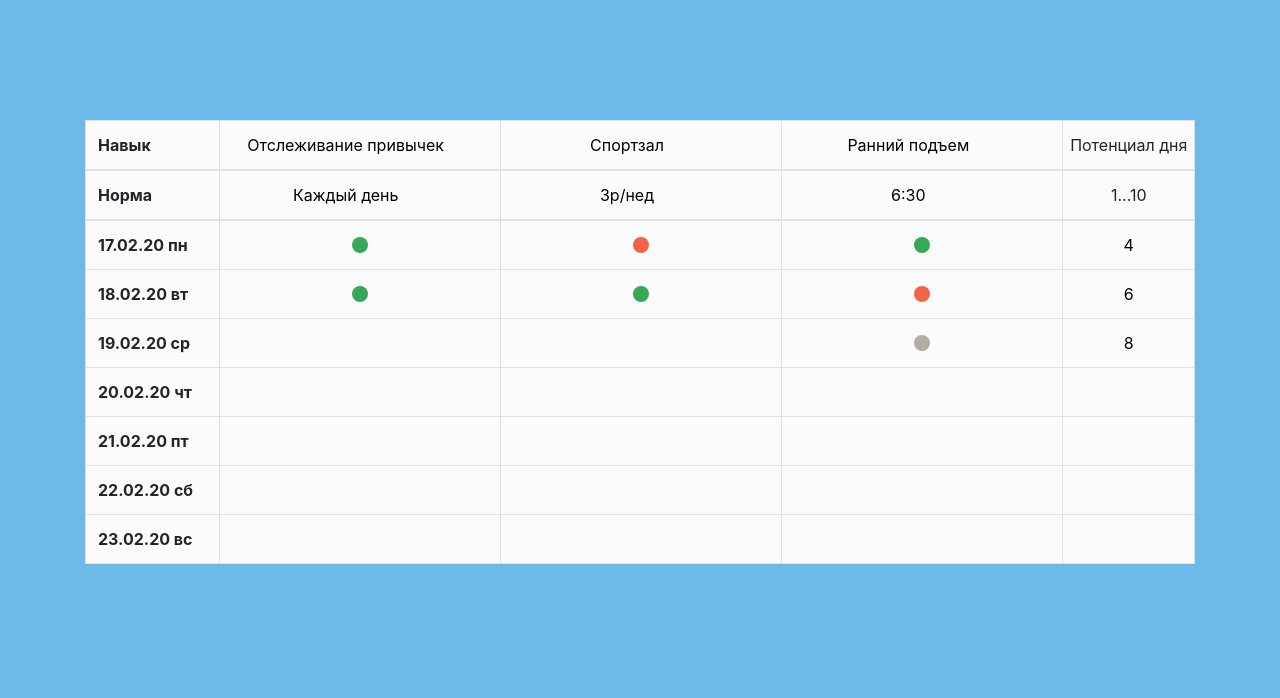
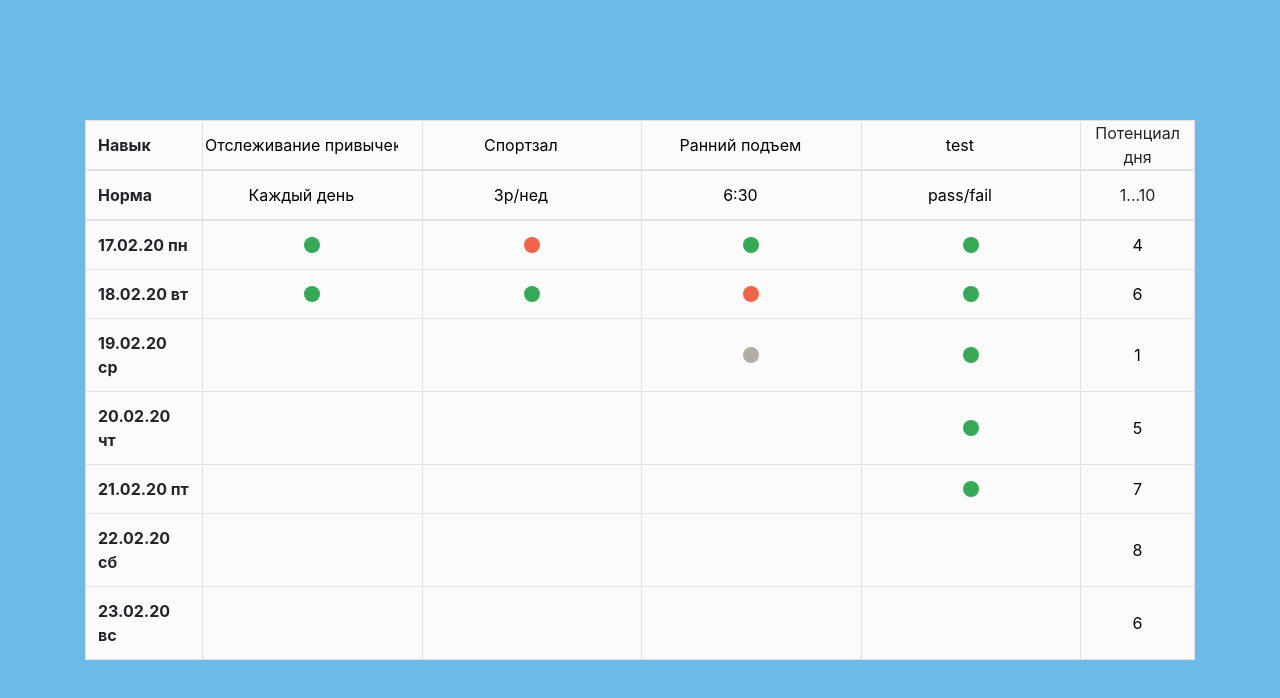
Before and after one commit to PickleDan/habits-tracker-app, a React (Create React App) app: page / in a window 1280 px wide. Shown: the top 698 px of the page. Built offline with nearby package versions, Linux system fonts and the light colour scheme.

Commit message:
fix inputs of habit name, habit measure and day potential

```diff
--- a/src/components/Table.js
+++ b/src/components/Table.js
@@ -22,9 +22,27 @@ const dayNumberToDayName = {
 };
 
 const Table = ({ habits, weekDays }) => {
+    console.log(weekDays);
+
     const [habitsState, setHabitsState] = useState(habits);
 
-    const [inputState, setInputState] = useState({ input: "" });
+    const [inputHabitNameState, setInputHabitNameState] = useState(
+        habitsState.map(habit => habit.name)
+    );
+
+    const [inputHabitMeasureState, setInputHabitMeasureState] = useState(
+        habitsState.map(habit => habit.measuringValue)
+    );
+
+    const [inputDayPotentialState, setInputDayPotentialState] = useState([
+        4,
+        6,
+        1,
+        5,
+        7,
+        8,
+        6
+    ]);
 
     const [editingNameMode, setEditingNameMode] = useState(
         habitsState.map(() => false)
@@ -56,7 +74,6 @@ const Table = ({ habits, weekDays }) => {
                 dayPotential
             };
         }
-
         const updatedHabits = replaceById(habitsState, updatedHabit);
         setHabitsState(updatedHabits);
     };
@@ -67,29 +84,18 @@ const Table = ({ habits, weekDays }) => {
             status: Status.FAILED,
             dayPotential
         };
-
         const updatedHabits = replaceById(habitsState, updatedHabit);
-
         setHabitsState(updatedHabits);
     };
 
-    const inputDayPotentialHandler = (
-        e,
-        habitWithDayPotentialData,
-        dayName
-    ) => {
+    const inputDayPotentialHandler = (e, dayOrderNumber) => {
         const inputValue = e.target.value;
-
         if (parseInt(inputValue) > 10 || parseInt(inputValue) <= 0) {
             alert("Вы ввели недопустимое значение, введите число от 1 до 10");
         } else {
-            const updatedHabit = cloneObject(habitWithDayPotentialData);
-            updatedHabit.stats[dayName].dayPotential = inputValue;
-
-            const { habits } = this.state;
-            const updatedHabits = replaceById(habits, updatedHabit);
-
-            this.setState({ habits: updatedHabits });
+            const cloneDayPotentialState = [...inputDayPotentialState];
+            cloneDayPotentialState[dayOrderNumber] = e.target.value;
+            setInputDayPotentialState(cloneDayPotentialState);
         }
     };
 
@@ -103,7 +109,12 @@ const Table = ({ habits, weekDays }) => {
         setEditingNameMode(editingNameMode.map(() => false));
 
     const handleHabitNameOnChange = (e, habit) => {
-        this.setState({ inputState: e.target.value });
+        const updatedHabitNameInput = inputHabitNameState.map(
+            (name, nameId) => {
+                return habit.id - 1 === nameId ? e.target.value : name;
+            }
+        );
+        setInputHabitNameState([updatedHabitNameInput]);
     };
 
     const handleHabitMeasuringOnClick = habit => {
@@ -115,13 +126,13 @@ const Table = ({ habits, weekDays }) => {
     const onBlurHabitMeasuring = () =>
         setEditingMeasureMode(editingMeasureMode.map(() => false));
 
-    const handleMeasuringValueChange = (e, habit) => {
-        const { habits } = this.state;
-        const measuringValue = e.target.value;
-        const updatedHabits = Habit.updateHabit(habits, habit, {
-            measuringValue
-        });
-        this.setState({ habits: updatedHabits });
+    const handleHabitMeasureOnChange = (e, habit) => {
+        const updatedHabitMeasureInput = inputHabitMeasureState.map(
+            (measure, measureId) => {
+                return habit.id - 1 === measureId ? e.target.value : measure;
+            }
+        );
+        setInputHabitMeasureState(updatedHabitMeasureInput);
     };
 
     const listOfHabitsNames = habits.map(habit => {
@@ -129,10 +140,11 @@ const Table = ({ habits, weekDays }) => {
             <HabitName
                 key={habit.id}
                 habit={habit}
-                handleHabitNameOnChange={handleHabitNameOnChange}
                 handleHabitNameOnClick={handleHabitNameOnClick}
                 editingMode={editingNameMode}
                 onBlurHabitName={onBlurHabitName}
+                handleHabitNameOnChange={handleHabitNameOnChange}
+                inputState={inputHabitNameState}
             />
         );
     });
@@ -143,11 +155,12 @@ const Table = ({ habits, weekDays }) => {
         <HabitMeasure
             key={habit.id}
             habit={habit}
-            onMeasuringValueChange={handleMeasuringValueChange}
             handleHabitMeasuringOnClick={handleHabitMeasuringOnClick}
             onBlurHabitMeasuring={onBlurHabitMeasuring}
             editingMode={editingMeasureMode}
             setEditingMode={setEditingMeasureMode}
+            handleHabitMeasureOnChange={handleHabitMeasureOnChange}
+            inputState={inputHabitMeasureState}
         />
     ));
 
@@ -190,15 +203,12 @@ const Table = ({ habits, weekDays }) => {
                                     type="number"
                                     className="day-patential-input"
                                     value={
-                                        habits[0].stats[
-                                            dayNumberToDayName[dayOrderNumber]
-                                        ].dayPotential
+                                        inputDayPotentialState[dayOrderNumber]
                                     }
                                     onChange={e =>
                                         inputDayPotentialHandler(
                                             e,
-                                            habits[0],
-                                            dayNumberToDayName[dayOrderNumber]
+                                            dayOrderNumber
                                         )
                                     }
                                 ></input>
--- a/src/components/habitMeasure/HabitMeasure.js
+++ b/src/components/habitMeasure/HabitMeasure.js
@@ -8,7 +8,9 @@ const HabitMeasure = ({
     habit,
     handleHabitMeasuringOnClick,
     onBlurHabitMeasuring,
-    editingMode
+    editingMode,
+    handleHabitMeasureOnChange,
+    inputState
 }) => {
     const icons = (
         <>
@@ -27,9 +29,10 @@ const HabitMeasure = ({
             <form className={HabitMeasureStyles.habitMeasuringForm}>
                 <input
                     className="measuring-value-input"
-                    value={habit.measuringValue}
+                    value={inputState[habit.id - 1]}
                     spellCheck="false"
                     onClick={() => handleHabitMeasuringOnClick(habit)}
+                    onChange={e => handleHabitMeasureOnChange(e, habit)}
                     onBlur={onBlurHabitMeasuring}
                 ></input>
                 <div className={cn(HabitMeasureStyles.habitMeasuringButtons)}>
--- a/src/components/habitMeasure/HabitMeasure.module.scss
+++ b/src/components/habitMeasure/HabitMeasure.module.scss
@@ -8,7 +8,7 @@
 .habitMeasuringButtons {
     padding-right: 10px;
     position: absolute;
-    right: -9px;
+    right: -5px;
     bottom: -4px;
     cursor: pointer;
     display: flex !important;
--- a/src/components/habitName/HabitName.js
+++ b/src/components/habitName/HabitName.js
@@ -6,10 +6,11 @@ import cn from "classnames";
 
 const HabitName = ({
     habit,
-    handleHabitNameOnChange,
     handleHabitNameOnClick,
     editingMode,
-    onBlurHabitName
+    onBlurHabitName,
+    handleHabitNameOnChange,
+    inputState
 }) => {
     const icons = (
         <>
@@ -28,7 +29,7 @@ const HabitName = ({
             <form className={HabitNameStyles.habitNameForm}>
                 <input
                     className="habit-name-input"
-                    value={habit.name}
+                    value={inputState[habit.id - 1]}
                     onChange={e => handleHabitNameOnChange(e, habit)}
                     onClick={() => handleHabitNameOnClick(habit)}
                     onBlur={onBlurHabitName}
--- a/src/components/habitName/habitName.module.scss
+++ b/src/components/habitName/habitName.module.scss
@@ -7,7 +7,7 @@
 
 .habitNameButtons {
     position: absolute;
-    right: -9px;
+    right: -5px;
     bottom: 3px;
     padding-right: 10px;
     cursor: pointer;
--- a/src/models/habit.js
+++ b/src/models/habit.js
@@ -1,18 +1,11 @@
 import cloneObject from "../utils/cloneObject";
 import replaceById from "../utils/replaceById";
 
-const createHabit = ({
+const createHabit = ({ id, name, measuringValue, stats = [] }) => ({
     id,
     name,
     measuringValue,
-  stats = [],
-  dayPotentialValue
-}) => ({
-  id,
-  name,
-  measuringValue,
-  stats,
-  dayPotentialValue
+    stats
 });
 
 const updateHabit = (habits, habit, habitChanges) => {
--- a/src/models/mocks/habit.js
+++ b/src/models/mocks/habit.js
@@ -12,13 +12,13 @@ const READING_HABIT = Habit.createHabit({
     name: "Отслеживание привычек",
     measuringValue: "Каждый день",
     stats: {
-        MONDAY: { status: Status.DONE, dayPotential: 4 },
-        TUESDAY: { status: Status.DONE, dayPotential: 6 },
-        WEDNESDAY: { status: Status.NOT_SPECIFIED, dayPotential: 8 },
-        THURSDAY: { status: Status.NOT_SPECIFIED, dayPotential: "" },
-        FRIDAY: { status: Status.NOT_SPECIFIED, dayPotential: "" },
-        SATURDAY: { status: Status.NOT_SPECIFIED, dayPotential: "" },
-        SUNDAY: { status: Status.NOT_SPECIFIED, dayPotential: "" }
+        MONDAY: { status: Status.DONE },
+        TUESDAY: { status: Status.DONE },
+        WEDNESDAY: { status: Status.NOT_SPECIFIED },
+        THURSDAY: { status: Status.NOT_SPECIFIED },
+        FRIDAY: { status: Status.NOT_SPECIFIED },
+        SATURDAY: { status: Status.NOT_SPECIFIED },
+        SUNDAY: { status: Status.NOT_SPECIFIED }
     }
 });
 
@@ -27,13 +27,13 @@ const GYM_HABIT = Habit.createHabit({
     name: "Спортзал",
     measuringValue: "3р/нед",
     stats: {
-        MONDAY: { status: Status.FAILED, dayPotential: "" },
-        TUESDAY: { status: Status.DONE, dayPotential: "" },
-        WEDNESDAY: { status: Status.NOT_SPECIFIED, dayPotential: "" },
-        THURSDAY: { status: Status.NOT_SPECIFIED, dayPotential: "" },
-        FRIDAY: { status: Status.NOT_SPECIFIED, dayPotential: "" },
-        SATURDAY: { status: Status.NOT_SPECIFIED, dayPotential: "" },
-        SUNDAY: { status: Status.NOT_SPECIFIED, dayPotential: "" }
+        MONDAY: { status: Status.FAILED },
+        TUESDAY: { status: Status.DONE },
+        WEDNESDAY: { status: Status.NOT_SPECIFIED },
+        THURSDAY: { status: Status.NOT_SPECIFIED },
+        FRIDAY: { status: Status.NOT_SPECIFIED },
+        SATURDAY: { status: Status.NOT_SPECIFIED },
+        SUNDAY: { status: Status.NOT_SPECIFIED }
     }
 });
 
@@ -42,15 +42,30 @@ const EARLY_RISE_HABIT = Habit.createHabit({
     name: "Ранний подъем",
     measuringValue: "6:30",
     stats: {
-        MONDAY: { status: Status.DONE, dayPotential: "" },
-        TUESDAY: { status: Status.FAILED, dayPotential: "" },
-        WEDNESDAY: { status: Status.NEUTRAL, dayPotential: "" },
-        THURSDAY: { status: Status.NOT_SPECIFIED, dayPotential: "" },
-        FRIDAY: { status: Status.NOT_SPECIFIED, dayPotential: "" },
-        SATURDAY: { status: Status.NOT_SPECIFIED, dayPotential: "" },
-        SUNDAY: { status: Status.NOT_SPECIFIED, dayPotential: "" }
+        MONDAY: { status: Status.DONE },
+        TUESDAY: { status: Status.FAILED },
+        WEDNESDAY: { status: Status.NEUTRAL },
+        THURSDAY: { status: Status.NOT_SPECIFIED },
+        FRIDAY: { status: Status.NOT_SPECIFIED },
+        SATURDAY: { status: Status.NOT_SPECIFIED },
+        SUNDAY: { status: Status.NOT_SPECIFIED }
     }
 });
 
-const HABITS = [READING_HABIT, GYM_HABIT, EARLY_RISE_HABIT];
+const NEW_ONE = Habit.createHabit({
+    id: 4,
+    name: "test",
+    measuringValue: "pass/fail",
+    stats: {
+        MONDAY: { status: Status.DONE },
+        TUESDAY: { status: Status.DONE },
+        WEDNESDAY: { status: Status.DONE },
+        THURSDAY: { status: Status.DONE },
+        FRIDAY: { status: Status.DONE },
+        SATURDAY: { status: Status.NOT_SPECIFIED },
+        SUNDAY: { status: Status.NOT_SPECIFIED }
+    }
+});
+
+const HABITS = [READING_HABIT, GYM_HABIT, EARLY_RISE_HABIT, NEW_ONE];
 export { HABITS };
```
Lines whose indentation alone changed are shown as unchanged.
